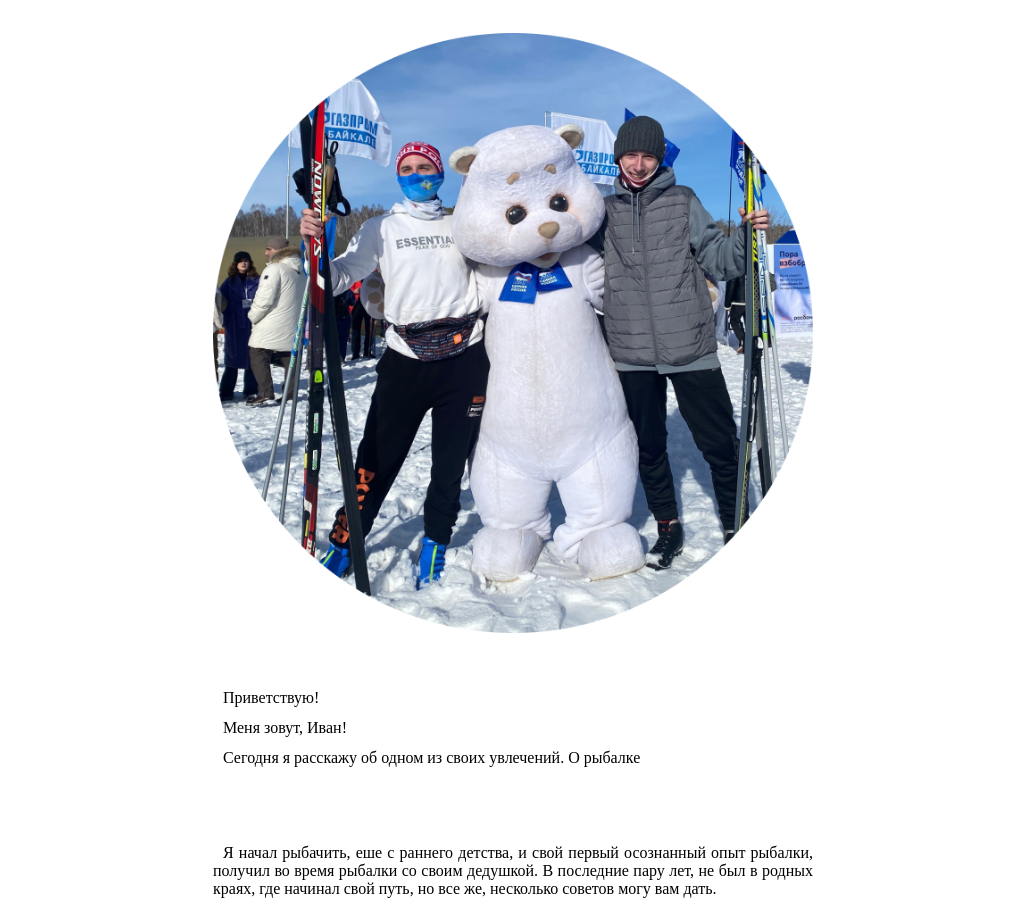
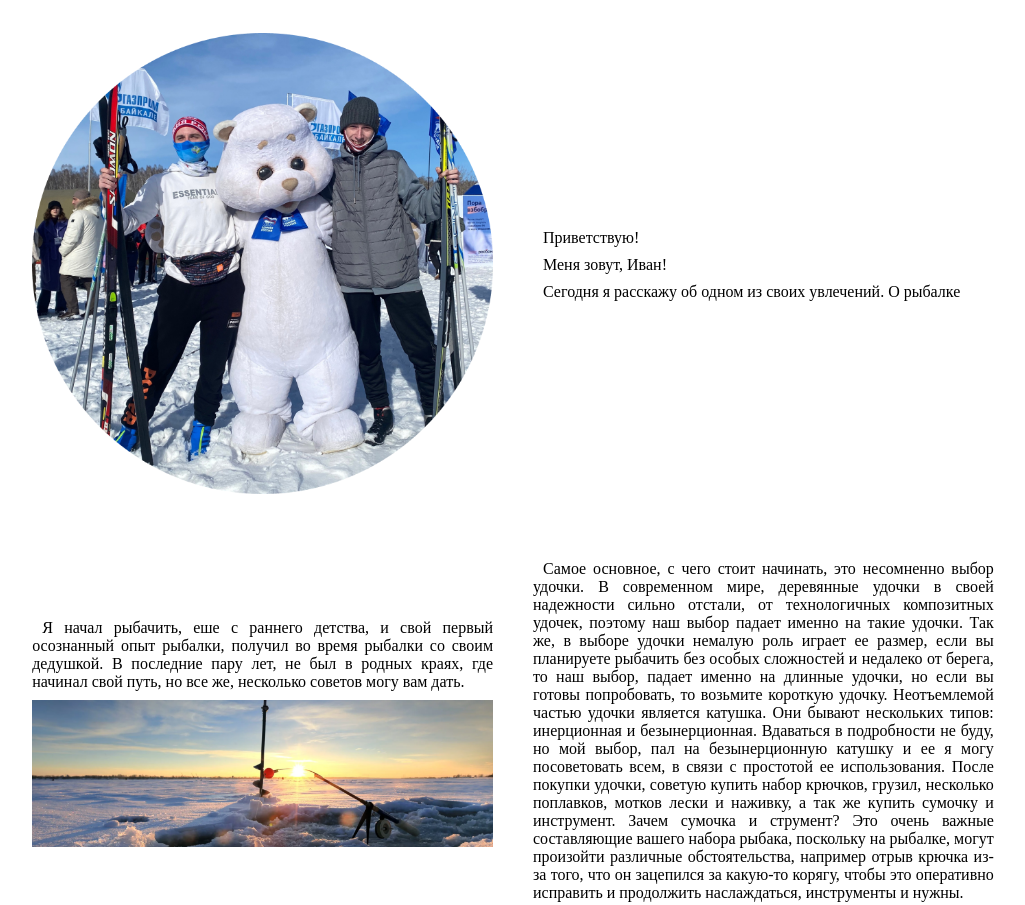
Before and after one commit to KanekiElion/KanekiElion_study.github.io, a plain HTML site: page index.html in a window 1280 px wide. Shown: the top 905 px of the page, without its empty margins (127-1152 px from the left). Drawn offline with Linux system fonts and the light colour scheme.

Commit message:
Update main.css

```diff
--- a/css/main.css
+++ b/css/main.css
@@ -36,7 +36,7 @@ article {
 
 .info{
     height: auto;
-    min-width: 600px;
+    min-width: 360px;
     width: 40%;
     margin: 20px;
 }
```
